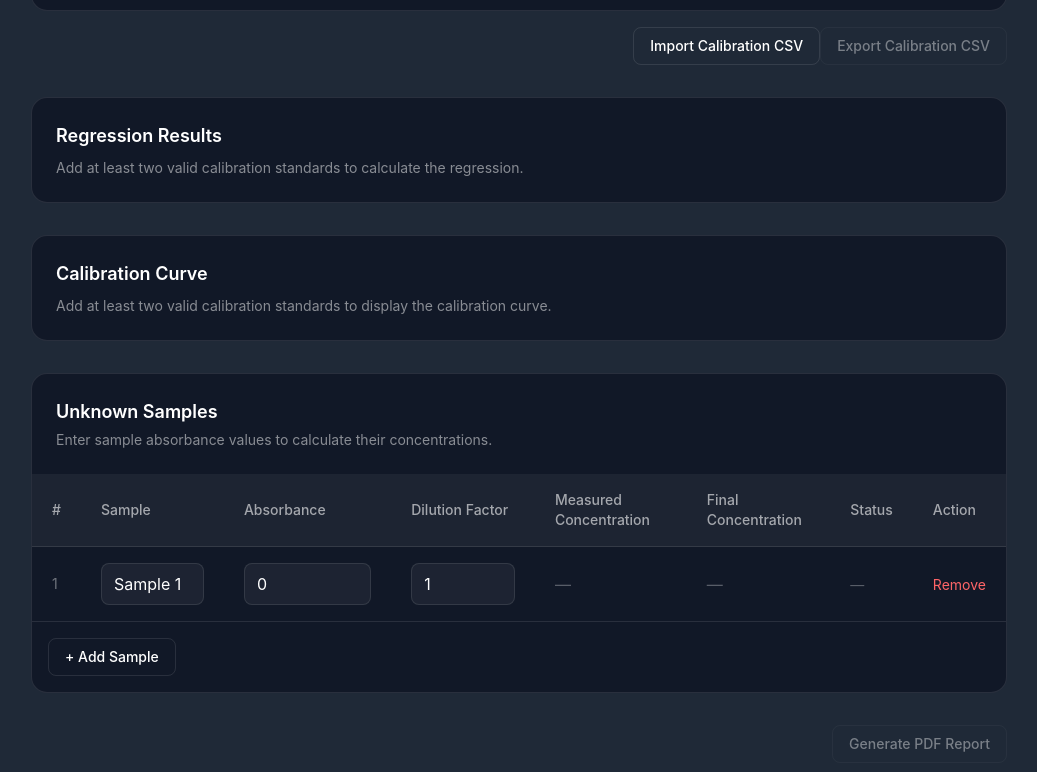
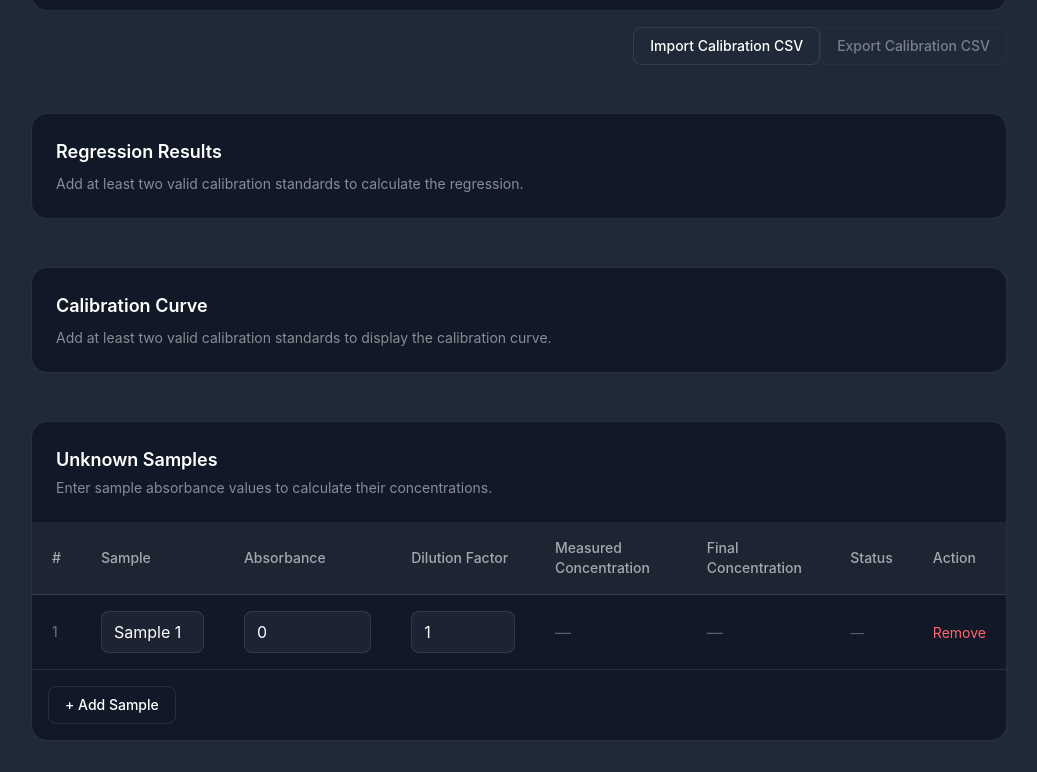
Before and after one commit to BlessingDotDev/calibration-tool, a React (Vite) app: page /plot in a window 1280 px wide. Shown: the part 848-1620 px from the top of the page, without its empty margins (121-1158 px from the left). Built offline with nearby package versions, Linux system fonts and the light colour scheme.

Commit message:
adjust the graphpage components margin space

```diff
--- a/src/pages/PlotGraph.tsx
+++ b/src/pages/PlotGraph.tsx
@@ -255,7 +255,7 @@ function PlotGraph() {
             </button>
           </div>
 
-          <div className="my-8">
+          <div className="my-12">
             <RegressionResults result={regression} />
           </div>
 
@@ -264,7 +264,7 @@ function PlotGraph() {
             regression={regression}
           />
 
-          <div className="mt-8">
+          <div className="mt-12">
             <UnknownSample
               data={calibrationData}
               samples={unknownSamples}
@@ -275,7 +275,7 @@ function PlotGraph() {
             />
           </div>
 
-          <div className="text-end mt-8 space-y-4">
+          <div className="text-end mt-12 space-y-4">
             {isLandscape ? null : <LandscapeWarning />}
 
             <button
```
